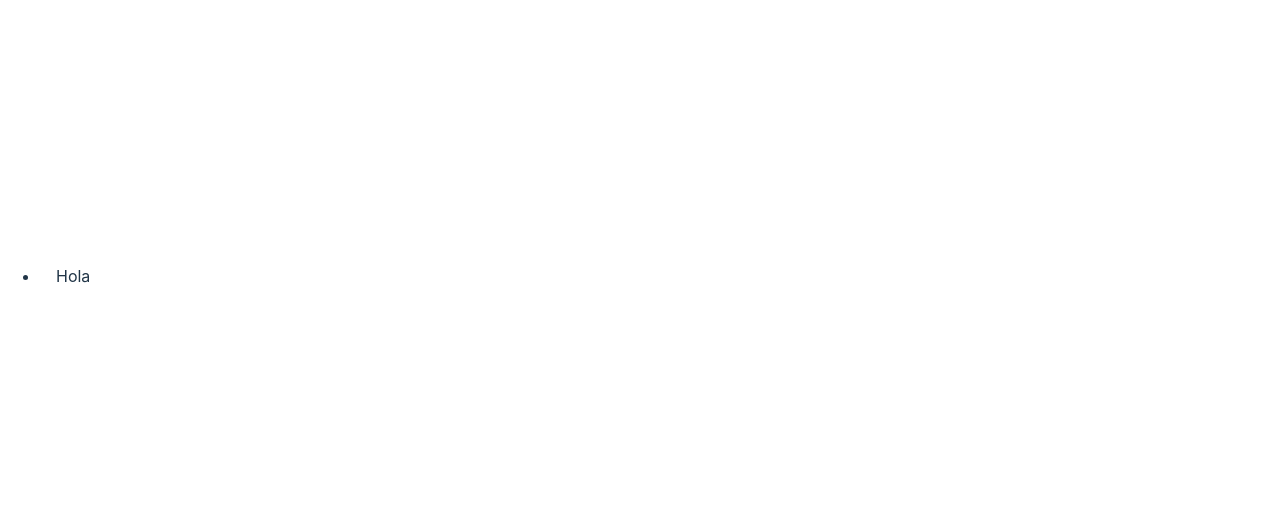
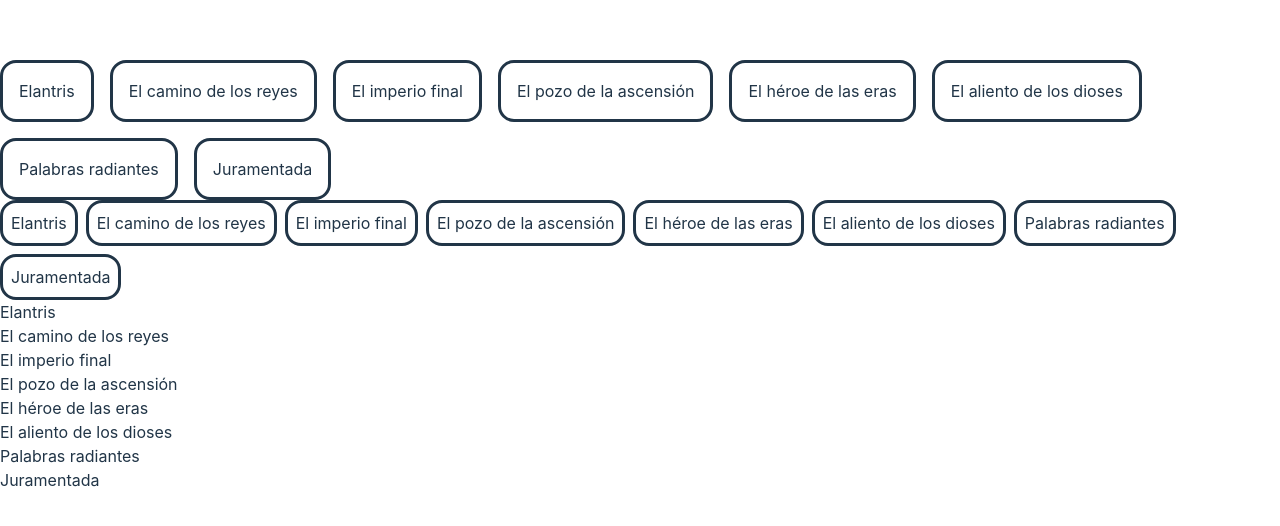
Before and after one commit to paulagoldenhorn/Proyectos-Frontend3, a React (Vite) app: page / in a window 1280 px wide. Shown: the part 124-650 px from the top of the page. Built offline with nearby package versions, Linux system fonts and the light colour scheme.

Commit message:
Ejercicio clase 05 terminado

```diff
--- a/src/C05-estilos/Clase05.jsx
+++ b/src/C05-estilos/Clase05.jsx
@@ -3,12 +3,41 @@
 
 function Clase05() {
     return (
-        <>
-            <Lista>
-                <Item>Hola</Item>
-            </Lista>
-        </>
-    )
+      <>
+        <Lista>
+          <Item>Elantris</Item>
+          <Item>El camino de los reyes</Item>
+          <Item>El imperio final</Item>
+          <Item>El pozo de la ascensión</Item>
+          <Item>El héroe de las eras</Item>
+          <Item>El aliento de los dioses</Item>
+          <Item>Palabras radiantes</Item>
+          <Item>Juramentada</Item>
+        </Lista>
+        <div className="compact-theme">
+          <Lista>
+            <Item>Elantris</Item>
+            <Item>El camino de los reyes</Item>
+            <Item>El imperio final</Item>
+            <Item>El pozo de la ascensión</Item>
+            <Item>El héroe de las eras</Item>
+            <Item>El aliento de los dioses</Item>
+            <Item>Palabras radiantes</Item>
+            <Item>Juramentada</Item>
+          </Lista>
+        </div>
+        <ul>
+          <li>Elantris</li>
+          <li>El camino de los reyes</li>
+          <li>El imperio final</li>
+          <li>El pozo de la ascensión</li>
+          <li>El héroe de las eras</li>
+          <li>El aliento de los dioses</li>
+          <li>Palabras radiantes</li>
+          <li>Juramentada</li>
+        </ul>
+      </>
+    );
 }
 
 export default Clase05
--- a/src/C05-estilos/Item/Item.module.css
+++ b/src/C05-estilos/Item/Item.module.css
@@ -1,9 +1,19 @@
 * {
+    padding: 0;
     margin: 0;
+    border: 0;
+    list-style: none;
 }
 
 .item {
-    border: 16px;
+    border: solid;
     border-radius: 16px;
     padding: 16px;
+    box-sizing: border-box;
+    display: flex;
 }
+
+
+:global(.compact-theme) .item {
+    padding: 8px;
+}
--- a/src/C05-estilos/Lista/Lista.jsx
+++ b/src/C05-estilos/Lista/Lista.jsx
@@ -1,8 +1,8 @@
-//import styles from './Lista.module.css'
+import styles from './Lista.module.css'
 
 function Lista(props) {
     return (
-        <ul>{props.children}</ul>
+        <ul className={styles.elementos}>{props.children}</ul>
     )
 }
 
--- a/src/C05-estilos/Lista/Lista.module.css
+++ b/src/C05-estilos/Lista/Lista.module.css
@@ -1,3 +1,17 @@
 * {
+    padding: 0;
     margin: 0;
+    border: 0;
+    list-style: none;
 }
+
+.elementos {
+    display: flex;
+    gap: 16px;
+    flex-wrap: wrap;
+    box-sizing: border-box;
+}
+
+:global(.compact-theme) .elementos {
+    gap: 8px;
+}
```
